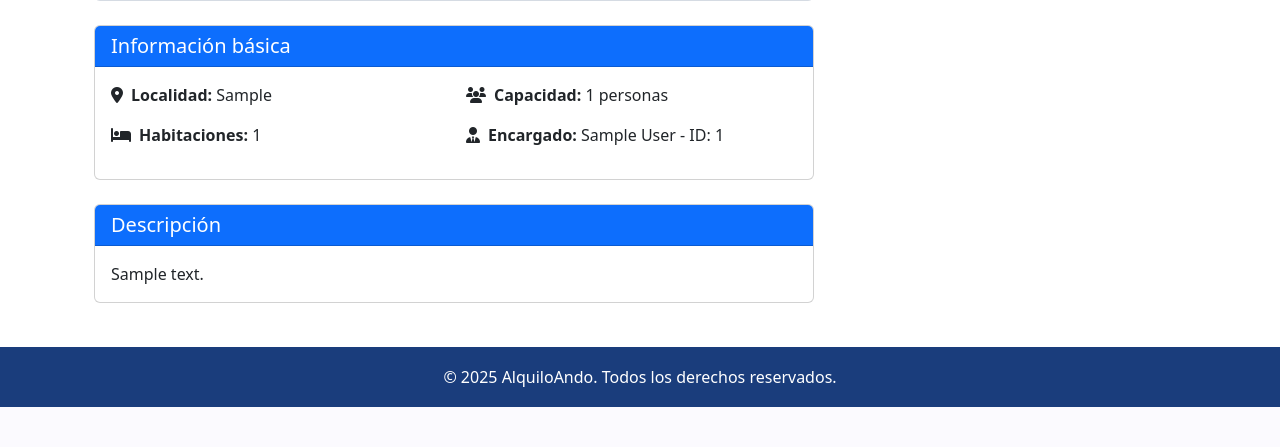
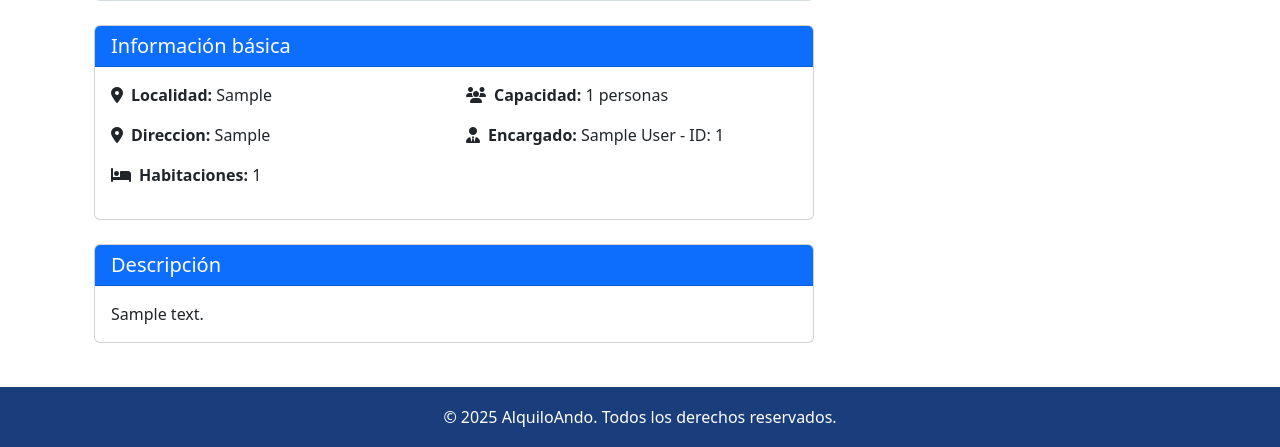
Before and after one commit to NicolasM146/IngS2, a Flask app: page /property/1 in a window 1280 px wide. Shown: the part 597-1044 px from the top of the page. Before the commit the page ends 1004 px from the top, so only its background shows below. Run offline with Flask 3, Linux system fonts and the light colour scheme; a user stored in the database is signed in; tables that the repository leaves empty hold one stand-in row (values such as "Sample post"); grey boxes marked "Sample" are stand-in pictures; some libraries are stand-ins or nearby versions.

Commit message:
Ahora se muestra la direccion en la vista de Inmueble

```diff
--- a/src/web/templates/Propiedades/show.html
+++ b/src/web/templates/Propiedades/show.html
@@ -59,6 +59,8 @@
                         <div class="col-md-6">
                             <p><strong><i class="fas fa-map-marker-alt me-2"></i>Localidad:</strong> {{
                                 property.localidad }}</p>
+                            <p><strong><i class="fas fa-map-marker-alt me-2"></i>Direccion:</strong> {{
+                                property.direccion }}</p>
                             <p><strong><i class="fas fa-bed me-2"></i>Habitaciones:</strong> {{ property.habitaciones }}
                             </p>
                         </div>
```
